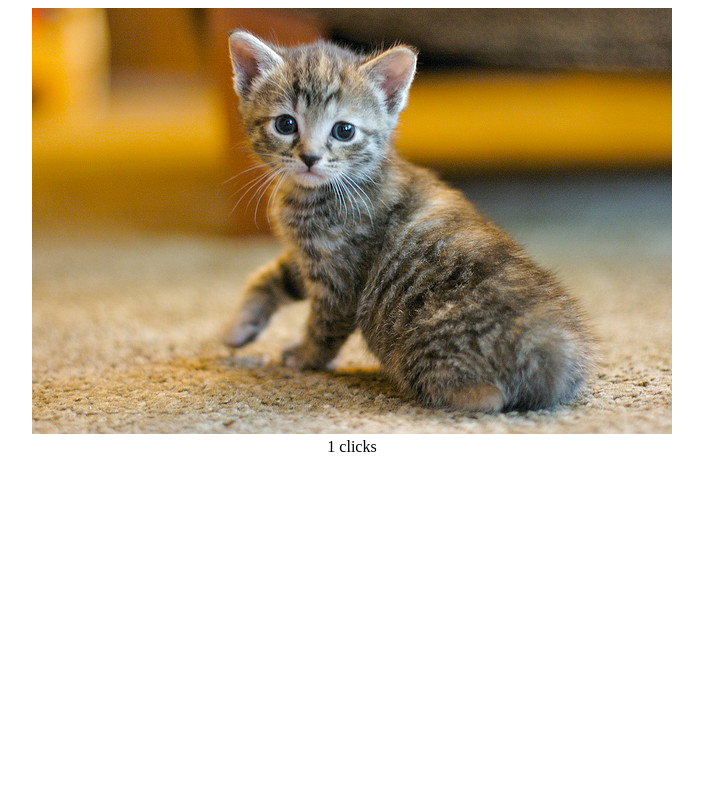
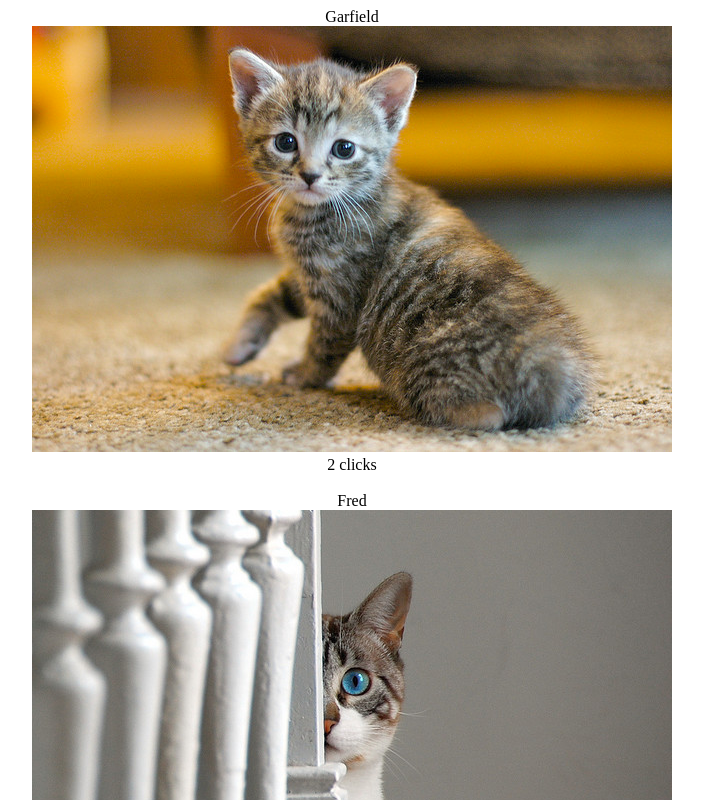
Before and after one commit to eskimomomo/jdpUdacity, a plain HTML site: page index.html in a window 1280 px wide. Both pictures are taken after a click on the picture 640 px from the left and 221 px from the top of the page. Shown: the top 800 px of the page, without its empty margins (288-991 px from the left). Drawn offline with Linux system fonts and the light colour scheme.

Commit message:
requirements2

```diff
--- a/index.html
+++ b/index.html
@@ -6,8 +6,14 @@
     <link rel="stylesheet" href="css/style.css">
 </head>
 <body>
-    <img id="catPic" src="images/unnamed.jpg"/>
-    <div><span id="totalClicks">0</span> clicks</div>
+    <div id="catName1"></div>
+    <img id="catPic1" src="images/unnamed.jpg"/>
+    <div><span id="totalClicks1">0</span> clicks</div>
+    <script src="js/app.js"></script>
+    <br/>
+    <div id="catName2"></div>
+    <img id="catPic2" src="images/cat2.jpg"/>
+    <div><span id="totalClicks2">0</span> clicks</div>
     <script src="js/app.js"></script>
 </body>
 </html>
--- a/js/app.js
+++ b/js/app.js
@@ -1,5 +1,15 @@
-var elem = document.getElementById('catPic');
+var elem = document.getElementById('catPic1');
 elem.addEventListener('click', function(){
-    totalClicks = Number(document.getElementById('totalClicks').textContent);
-    document.getElementById('totalClicks').textContent = ++totalClicks;
+    totalClicks = Number(document.getElementById('totalClicks1').textContent);
+    document.getElementById('totalClicks1').textContent = ++totalClicks;
 }, false);
+
+
+var elem = document.getElementById('catPic2');
+elem.addEventListener('click', function(){
+    totalClicks = Number(document.getElementById('totalClicks2').textContent);
+    document.getElementById('totalClicks2').textContent = ++totalClicks;
+}, false);
+
+document.getElementById('catName2').textContent = 'Fred';
+document.getElementById('catName1').textContent = 'Garfield';
```
Also changed, not shown: images/cat2.jpg (added).
